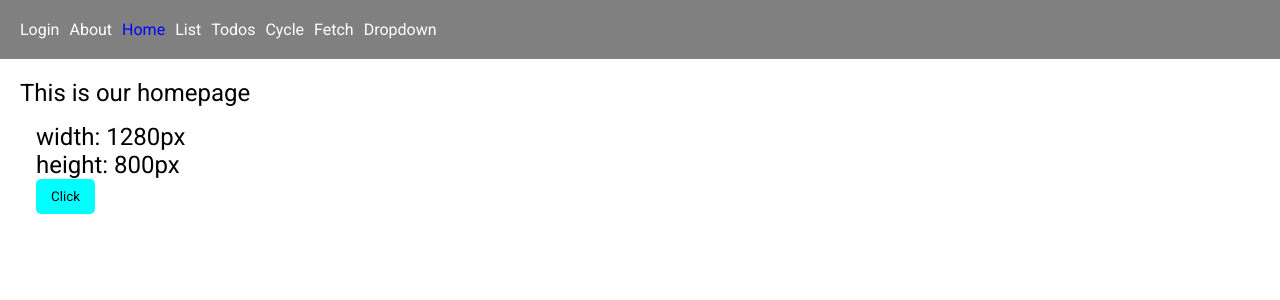
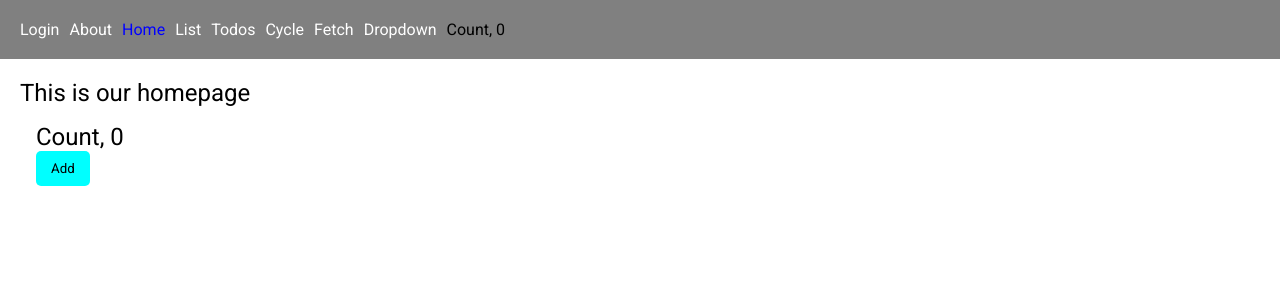
Before and after one commit to zadahead/IAI-React-6-2025, a React (Vite) app: page / in a window 1280 px wide. Shown: the top 300 px of the page. Built offline with nearby package versions, Linux system fonts and the light colour scheme.

Commit message:
counter context

```diff
--- a/src/App.jsx
+++ b/src/App.jsx
@@ -8,8 +8,12 @@ import { Cycle } from "./pages/cycle/Cycle";
 import { FetchPage } from "./pages/fetch/FetchPage";
 import { LoginPage, LoginPageUncontrolled } from "./pages/login/LoginPage";
 import { DropdownPage } from "./pages/dropdown/DropdownPage";
+import { useContext } from "react";
+import { CounterContext } from "./context/counterContext";
 
 export const App = () => {
+    const { count } = useContext(CounterContext);
+
     return (
         <div className="app">
             <div className="header">
@@ -21,6 +25,7 @@ export const App = () => {
                 <NavLink to="/cycle">Cycle</NavLink>
                 <NavLink to="/fetch">Fetch</NavLink>
                 <NavLink to="/dropdown">Dropdown</NavLink>
+                <h4>Count, {count}</h4>
             </div>
             <div className="content">
                 <Routes>
--- /dev/null
+++ b/src/components/counterContext/CounterAdd.jsx
@@ -0,0 +1,13 @@
+import { useContext } from "react"
+import { Btn } from "../../UIKit/Elements/btn/Btn"
+import { CounterContext } from "../../context/counterContext"
+
+export const CounterAdd = () => {
+    const { handleAdd } = useContext(CounterContext);
+
+    return (
+        <div>
+            <Btn onClick={handleAdd}>Add</Btn>
+        </div>
+    )
+}
--- /dev/null
+++ b/src/components/counterContext/CounterDisplay.jsx
@@ -0,0 +1,12 @@
+import { useContext } from "react"
+import { CounterContext } from "../../context/counterContext";
+
+export const CounterDisplay = () => {
+    const { count } = useContext(CounterContext);
+
+    return (
+        <div>
+            <h2>Count, {count}</h2>
+        </div>
+    )
+}
--- /dev/null
+++ b/src/context/counterContext.jsx
@@ -0,0 +1,24 @@
+import { createContext, useState } from "react";
+
+export const CounterContext = createContext();
+
+const Provider = CounterContext.Provider;
+
+export const CounterProvider = ({ children }) => {
+    const [count, setCount] = useState(0);
+
+    const handleAdd = () => {
+        setCount(count + 1);
+    }
+
+    const value = {
+        count,
+        handleAdd,
+    }
+
+    return (
+        <Provider value={value}>
+            {children}
+        </Provider>
+    )
+}
--- a/src/main.jsx
+++ b/src/main.jsx
@@ -3,10 +3,13 @@ import { App } from "./App"
 import "./assets/fonts/fonts.css";
 import "./core.css";
 import { BrowserRouter } from 'react-router-dom';
+import { CounterProvider } from './context/counterContext';
 
 createRoot(document.getElementById('root')).render(
   <BrowserRouter>
-    <App />
+    <CounterProvider>
+      <App />
+    </CounterProvider>
   </BrowserRouter>
   ,
 )
--- a/src/pages/home/Home.jsx
+++ b/src/pages/home/Home.jsx
@@ -1,6 +1,8 @@
 import { ColorSwitcher } from "../../components/colorSwitcher/ColorSwitcher";
 import { ColorSwitcherHook } from "../../components/colorSwitcherHook.jsx/ColorSwitcherHook";
 import { Counter } from "../../components/counter/Counter";
+import { CounterAdd } from "../../components/counterContext/CounterAdd";
+import { CounterDisplay } from "../../components/counterContext/CounterDisplay";
 import { CounterHook } from "../../components/counterHook/CounterHook";
 import { LanguagePicker } from "../../components/languagePicker/LanguagePicker";
 import { WindowSize } from "../../components/windowSize/WindowSize";
@@ -8,11 +10,13 @@ import { WindowSize } from "../../components/windowSize/WindowSize";
 
 export const Home = () => {
 
+
     return (
         <div>
             <h2>This is our homepage</h2>
             <div className="p-4">
-                <WindowSize />
+                <CounterDisplay />
+                <CounterAdd />
             </div>
         </div>
     )
--- a/src/pages/list/List.jsx
+++ b/src/pages/list/List.jsx
@@ -1,3 +1,5 @@
+import { CounterAdd } from "../../components/counterContext/CounterAdd"
+
 export const ListPage = () => {
     const list = [
         "Mosh",
```
